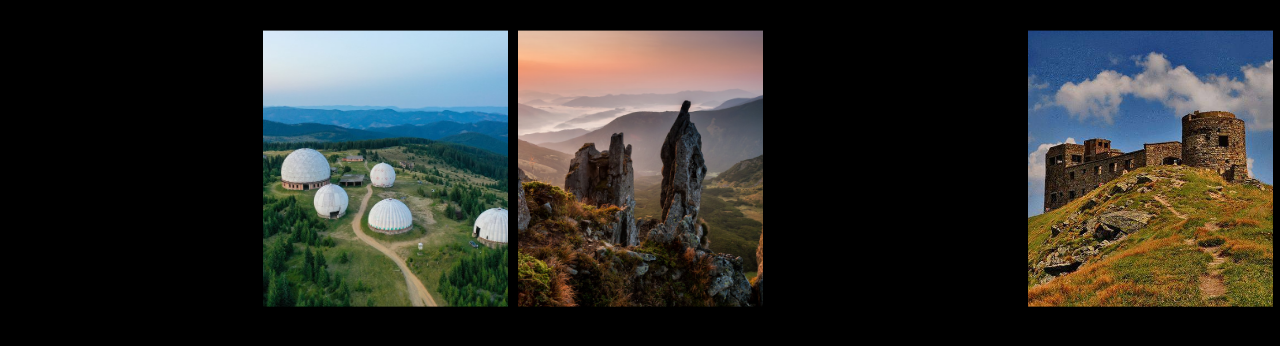
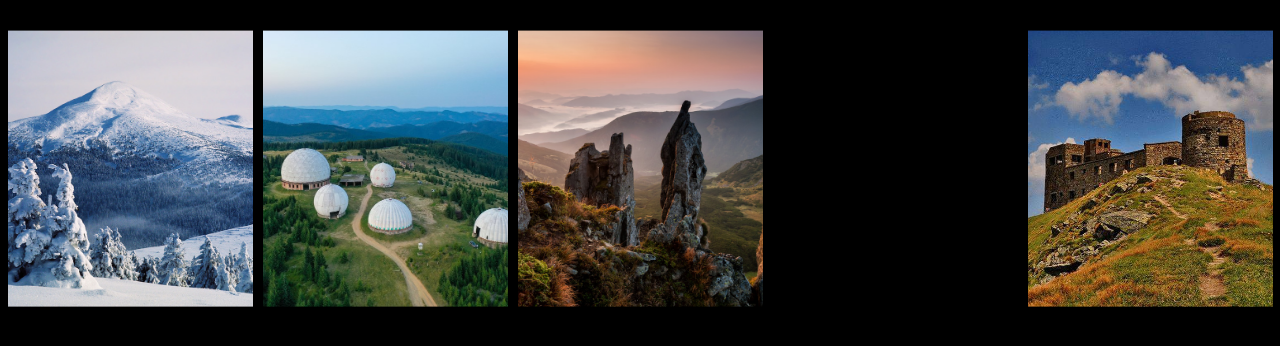
Before and after one commit to LesiaPr/My_project_site_new, a plain HTML site: page index.html in a window 1280 px wide. Shown: the part 144-490 px from the top of the page. Drawn offline with nearby package versions, Linux system fonts and the light colour scheme; a web font is replaced by a local one.

Commit message:
Update style.css

```diff
--- a/style.css
+++ b/style.css
@@ -41,7 +41,7 @@ body {
 }
 
 .image-icon:nth-of-type(1) {
-  background-image: url(../../project2/My_project_site_new/image/hoverla/hoverla1.jpg);
+  background-image: url(../../My_project_site_new/image/hoverla/hoverla1.jpg);
 }
 .image-icon2:nth-of-type(1) {
   background-image: url(../My_project_site_new/image/pamir/pamir1.jpg);
```
